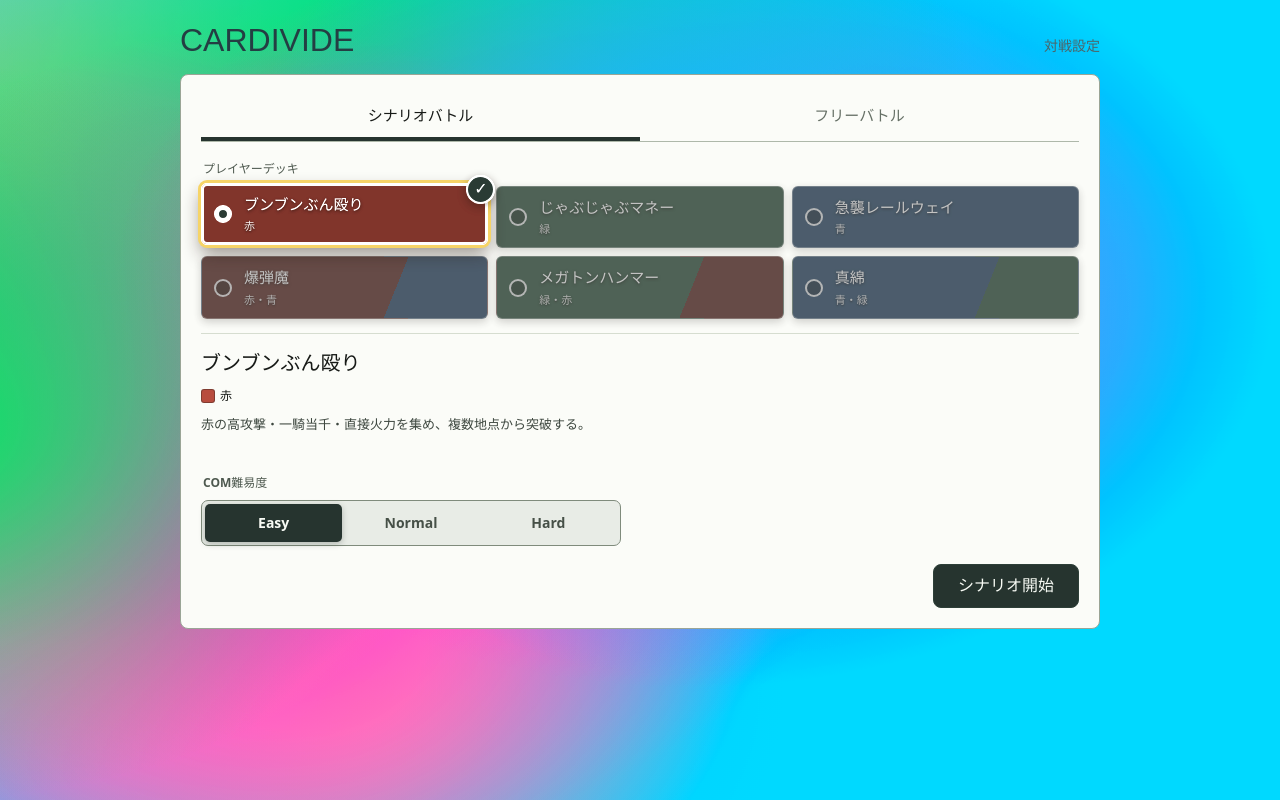
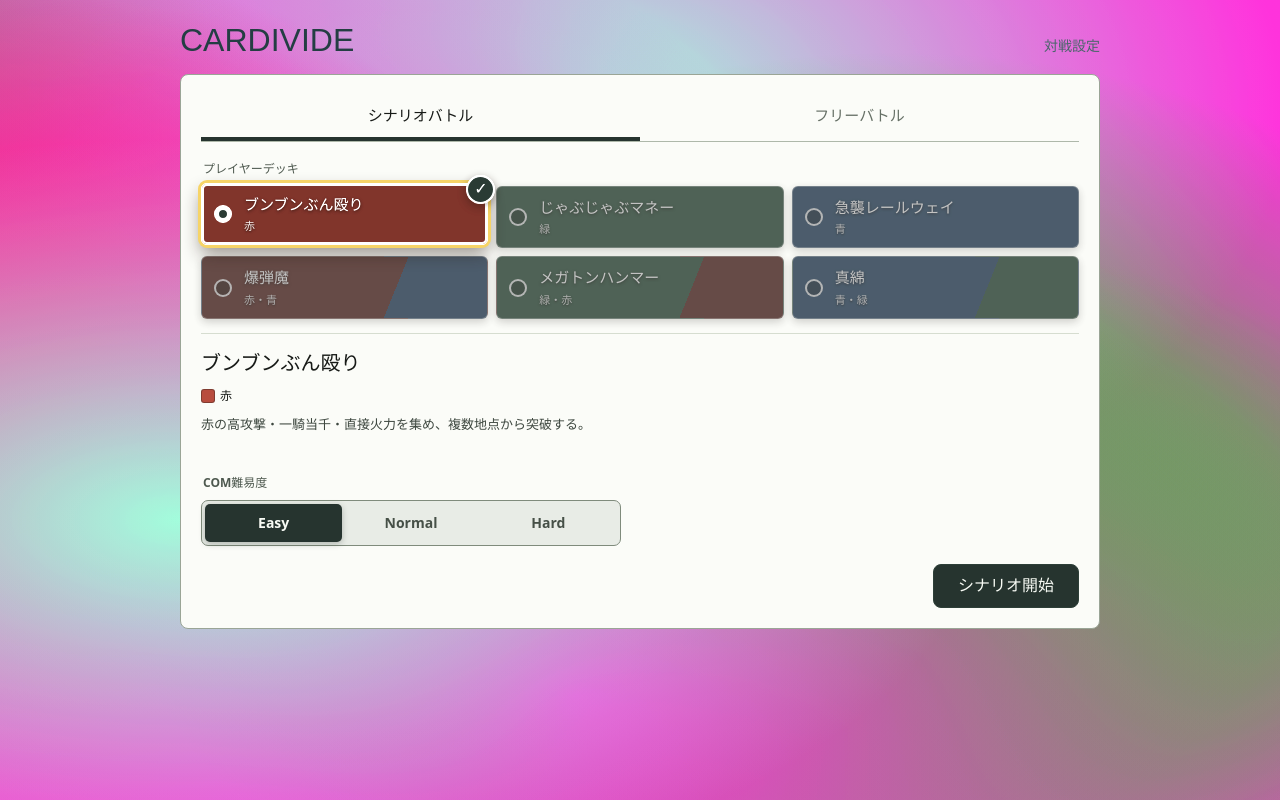
Before and after one commit to kurehajime/cardivide, a React (Vite) app: page / in a window 1280 px wide. Built offline with nearby package versions, Linux system fonts and the light colour scheme; a web font is replaced by a local one.

Commit message:
さわやかな色に

```diff
--- a/src/App.css
+++ b/src/App.css
@@ -51,6 +51,8 @@
 }
 
 .setup-shell {
+  position: relative;
+  isolation: isolate;
   min-height: 100svh;
   min-height: 100dvh;
   padding:
@@ -60,6 +62,20 @@
     calc(24px + env(safe-area-inset-left, 0px));
   background: transparent;
   color: #243e43;
+}
+
+.setup-shell::after,
+.game-shell::after {
+  content: '';
+  position: fixed;
+  inset: 0;
+  z-index: -1;
+  background-color: var(--table-background-color, #b9e6f2);
+  background-image:
+    linear-gradient(rgb(255 255 255 / 10%), rgb(255 255 255 / 10%)),
+    var(--table-background-image, none);
+  filter: saturate(110%);
+  pointer-events: none;
 }
 
 .setup-header,
--- a/src/components/GameApp.tsx
+++ b/src/components/GameApp.tsx
@@ -25,6 +25,7 @@ import GameSetup, {
 import HandView from './HandView'
 import PhaseBar from './PhaseBar'
 import ScenarioProgressDialog from './ScenarioProgressDialog'
+import { getDeckBackgroundStyle } from './deckBackground'
 
 const COMBAT_EFFECT_DURATION_MS = 500
 const AI_ACTION_DELAY_MS = 700
@@ -363,7 +364,10 @@ const GameSession = ({
       transition={{ type: 'spring', stiffness: 420, damping: 36, mass: 0.8 }}
     >
       <LayoutGroup id="game-card-layout">
-        <main className="game-shell">
+        <main
+          className="game-shell"
+          style={getDeckBackgroundStyle(comDeckId)}
+        >
           <header className="game-header">
             <h1>CARDIVIDE</h1>
             <div className="game-header-controls">
--- a/src/components/GameSetup.tsx
+++ b/src/components/GameSetup.tsx
@@ -8,6 +8,7 @@ import {
   type ThemeDeck,
   type ThemeDeckId,
 } from '../game'
+import { getDeckBackgroundStyle } from './deckBackground'
 
 export type BattleMode = 'scenario' | 'free'
 
@@ -172,7 +173,10 @@ const GameSetup = ({
   const [difficulty, setDifficulty] = useState<AiDifficulty>(initialDifficulty)
 
   return (
-    <main className="setup-shell">
+    <main
+      className="setup-shell"
+      style={getDeckBackgroundStyle(playerDeckId)}
+    >
       <header className="setup-header">
         <h1>CARDIVIDE</h1>
         <span>対戦設定</span>
--- /dev/null
+++ b/src/components/deckBackground.ts
@@ -0,0 +1,122 @@
+import type { CSSProperties } from 'react'
+import { THEME_DECK_IDS, type ThemeDeckId } from '../game'
+
+// Fixed gradgen radial exports. No generator or network request runs in the game.
+const DECK_BACKGROUNDS = {
+  // https://gradgen.lolipop-now.app/?seed=1902398277&method=radial&n=12&palette=random (index 0)
+  [THEME_DECK_IDS.RED_TOTAL_ASSAULT]: {
+    color: '#f121cd',
+    image: `
+      radial-gradient(ellipse 89% 68% at 14% 65%, #9ffad9, transparent 70%),
+      radial-gradient(ellipse 56% 57% at -2% 38%, #ed138c, transparent 70%),
+      radial-gradient(ellipse 49% 75% at 30% 44%, #f121cd, transparent 70%),
+      radial-gradient(ellipse 59% 67% at 2% 43%, #ed138c, transparent 70%),
+      radial-gradient(ellipse 89% 88% at 45% 87%, #f121cd, transparent 70%),
+      radial-gradient(ellipse 70% 89% at -3% 55%, #ed138c, transparent 70%),
+      radial-gradient(ellipse 79% 85% at 70% 66%, #15cc12, transparent 70%),
+      radial-gradient(ellipse 78% 79% at 46% 14%, #9ffad9, transparent 70%),
+      radial-gradient(ellipse 50% 64% at 32% 46%, #9ffad9, transparent 70%),
+      radial-gradient(ellipse 45% 63% at 70% 63%, #f121cd, transparent 70%),
+      radial-gradient(ellipse 79% 66% at 66% 76%, #15cc12, transparent 70%),
+      radial-gradient(ellipse 78% 79% at -31% 22%, #15cc12, transparent 70%)
+    `,
+  },
+  // https://gradgen.lolipop-now.app/?seed=1902398277&method=radial&n=12&palette=random (index 10)
+  [THEME_DECK_IDS.GREEN_FORTRESS_CYCLE]: {
+    color: '#16e762',
+    image: `
+      radial-gradient(ellipse 77% 76% at -8% 29%, #16e762, transparent 70%),
+      radial-gradient(ellipse 80% 88% at -36% 63%, #16e762, transparent 70%),
+      radial-gradient(ellipse 85% 68% at 34% 15%, #51f61d, transparent 70%),
+      radial-gradient(ellipse 88% 54% at -16% 68%, #aa13dc, transparent 70%),
+      radial-gradient(ellipse 54% 87% at 25% 55%, #ef869f, transparent 70%),
+      radial-gradient(ellipse 58% 75% at 73% 56%, #ef869f, transparent 70%),
+      radial-gradient(ellipse 65% 64% at 13% 85%, #51f61d, transparent 70%),
+      radial-gradient(ellipse 45% 66% at 16% 32%, #51f61d, transparent 70%),
+      radial-gradient(ellipse 72% 73% at 34% 18%, #aa13dc, transparent 70%),
+      radial-gradient(ellipse 81% 49% at 22% 81%, #ef869f, transparent 70%),
+      radial-gradient(ellipse 85% 72% at -23% 87%, #aa13dc, transparent 70%),
+      radial-gradient(ellipse 61% 69% at 59% 53%, #16e762, transparent 70%)
+    `,
+  },
+  // https://gradgen.lolipop-now.app/?seed=1902398277&method=radial&n=12&palette=random (index 5)
+  [THEME_DECK_IDS.BLUE_MOBILE_INTERCEPT]: {
+    color: '#16a8f9',
+    image: `
+      radial-gradient(ellipse 71% 82% at -16% 73%, #0fee23, transparent 70%),
+      radial-gradient(ellipse 89% 46% at -19% 42%, #e51b9a, transparent 70%),
+      radial-gradient(ellipse 45% 88% at 9% 66%, #fbb3ac, transparent 70%),
+      radial-gradient(ellipse 49% 66% at 54% 22%, #16a8f9, transparent 70%),
+      radial-gradient(ellipse 60% 56% at -11% 64%, #0fee23, transparent 70%),
+      radial-gradient(ellipse 63% 79% at 46% 51%, #0fee23, transparent 70%),
+      radial-gradient(ellipse 50% 56% at 22% 65%, #e51b9a, transparent 70%),
+      radial-gradient(ellipse 85% 79% at -20% 70%, #fbb3ac, transparent 70%),
+      radial-gradient(ellipse 66% 64% at 15% 46%, #16a8f9, transparent 70%),
+      radial-gradient(ellipse 46% 52% at 16% 14%, #fbb3ac, transparent 70%),
+      radial-gradient(ellipse 85% 54% at 23% 24%, #16a8f9, transparent 70%),
+      radial-gradient(ellipse 76% 67% at 66% 13%, #e51b9a, transparent 70%)
+    `,
+  },
+  // https://gradgen.lolipop-now.app/?seed=1902398277&method=radial&n=12&palette=random (index 4)
+  [THEME_DECK_IDS.RED_BLUE_SKIRMISH]: {
+    color: '#e92184',
+    image: `
+      radial-gradient(ellipse 76% 51% at 76% 50%, #c4fb0b, transparent 70%),
+      radial-gradient(ellipse 89% 69% at 18% 90%, #2fe6dc, transparent 70%),
+      radial-gradient(ellipse 59% 74% at 13% 77%, #abc7f4, transparent 70%),
+      radial-gradient(ellipse 86% 67% at 27% 13%, #2fe6dc, transparent 70%),
+      radial-gradient(ellipse 80% 50% at 50% 18%, #abc7f4, transparent 70%),
+      radial-gradient(ellipse 52% 87% at 13% 56%, #e92184, transparent 70%),
+      radial-gradient(ellipse 67% 65% at 37% 32%, #2fe6dc, transparent 70%),
+      radial-gradient(ellipse 59% 66% at 45% 27%, #c4fb0b, transparent 70%),
+      radial-gradient(ellipse 66% 74% at 37% 63%, #abc7f4, transparent 70%),
+      radial-gradient(ellipse 57% 52% at 11% 45%, #e92184, transparent 70%),
+      radial-gradient(ellipse 77% 70% at -10% 67%, #e92184, transparent 70%),
+      radial-gradient(ellipse 66% 61% at 35% 11%, #c4fb0b, transparent 70%)
+    `,
+  },
+  // https://gradgen.lolipop-now.app/?seed=1650025380&method=radial&n=12&palette=random (index 4)
+  [THEME_DECK_IDS.GREEN_RED_FRONTLINE]: {
+    color: '#f393af',
+    image: `
+      radial-gradient(ellipse 51% 79% at 33% 55%, #7de136, transparent 70%),
+      radial-gradient(ellipse 79% 89% at 55% 15%, #ae25f0, transparent 70%),
+      radial-gradient(ellipse 55% 66% at 36% 85%, #13e923, transparent 70%),
+      radial-gradient(ellipse 86% 51% at 20% 31%, #7de136, transparent 70%),
+      radial-gradient(ellipse 48% 75% at 11% 34%, #13e923, transparent 70%),
+      radial-gradient(ellipse 69% 56% at 47% 89%, #f393af, transparent 70%),
+      radial-gradient(ellipse 76% 57% at 19% 10%, #13e923, transparent 70%),
+      radial-gradient(ellipse 58% 54% at 33% 42%, #ae25f0, transparent 70%),
+      radial-gradient(ellipse 86% 50% at 4% 67%, #f393af, transparent 70%),
+      radial-gradient(ellipse 81% 87% at 15% 39%, #ae25f0, transparent 70%),
+      radial-gradient(ellipse 67% 76% at 55% 49%, #f393af, transparent 70%),
+      radial-gradient(ellipse 58% 63% at 33% 76%, #7de136, transparent 70%)
+    `,
+  },
+  // https://gradgen.lolipop-now.app/?seed=1650025380&method=radial&n=12&palette=random (index 1)
+  [THEME_DECK_IDS.BLUE_GREEN_INTERCEPT]: {
+    color: '#06e0f4',
+    image: `
+      radial-gradient(ellipse 51% 51% at 45% 45%, #06e0f4, transparent 70%),
+      radial-gradient(ellipse 61% 58% at 25% 75%, #2feb88, transparent 70%),
+      radial-gradient(ellipse 87% 76% at -4% 67%, #eca5be, transparent 70%),
+      radial-gradient(ellipse 53% 45% at 67% 11%, #2feb88, transparent 70%),
+      radial-gradient(ellipse 64% 77% at 59% 52%, #06e0f4, transparent 70%),
+      radial-gradient(ellipse 88% 86% at 11% 28%, #eca5be, transparent 70%),
+      radial-gradient(ellipse 69% 75% at 51% 37%, #f81af8, transparent 70%),
+      radial-gradient(ellipse 46% 79% at 47% 36%, #f81af8, transparent 70%),
+      radial-gradient(ellipse 48% 64% at 44% 72%, #06e0f4, transparent 70%),
+      radial-gradient(ellipse 46% 48% at 55% 83%, #2feb88, transparent 70%),
+      radial-gradient(ellipse 65% 70% at 33% 38%, #eca5be, transparent 70%),
+      radial-gradient(ellipse 53% 62% at 55% 80%, #f81af8, transparent 70%)
+    `,
+  },
+} satisfies Record<ThemeDeckId, { color: string; image: string }>
+
+export const getDeckBackgroundStyle = (deckId: ThemeDeckId): CSSProperties => {
+  const background = DECK_BACKGROUNDS[deckId]
+  return {
+    '--table-background-color': background.color,
+    '--table-background-image': background.image,
+  } as CSSProperties
+}
--- a/src/index.css
+++ b/src/index.css
@@ -1,22 +1,8 @@
 :root {
-  --table-background:
-    radial-gradient(ellipse 51% 75% at 53% 32%, #01cffc, transparent 70%),
-    radial-gradient(ellipse 64% 66% at -7% 54%, #26da73, transparent 70%),
-    radial-gradient(ellipse 65% 70% at 54% 37%, #f534c0, transparent 70%),
-    radial-gradient(ellipse 59% 88% at 20% 65%, #f534c0, transparent 70%),
-    radial-gradient(ellipse 68% 87% at 32% 12%, #26da73, transparent 70%),
-    radial-gradient(ellipse 81% 60% at -4% 39%, #26da73, transparent 70%),
-    radial-gradient(ellipse 49% 56% at 27% 86%, #ecc1a3, transparent 70%),
-    radial-gradient(ellipse 54% 76% at 7% 64%, #ecc1a3, transparent 70%),
-    radial-gradient(ellipse 48% 89% at 2% 22%, #ecc1a3, transparent 70%),
-    radial-gradient(ellipse 85% 77% at 10% 56%, #f534c0, transparent 70%),
-    radial-gradient(ellipse 48% 62% at 75% 52%, #01cffc, transparent 70%),
-    radial-gradient(ellipse 83% 88% at 43% 36%, #01cffc, transparent 70%);
-
   font: 16px/1.45 system-ui, 'Segoe UI', Roboto, sans-serif;
   letter-spacing: 0;
   color: #17140f;
-  background: #01cffc;
+  background: #b9e6f2;
   font-synthesis: none;
   text-rendering: optimizeLegibility;
   -webkit-font-smoothing: antialiased;
@@ -39,17 +25,6 @@ body {
   overflow-x: hidden;
 }
 
-body::before {
-  content: '';
-  position: fixed;
-  inset: 0;
-  z-index: -1;
-  background-color: #01cffc;
-  background-image: var(--table-background);
-  filter: saturate(125%);
-  pointer-events: none;
-}
-
 button {
   font: inherit;
 }
```
